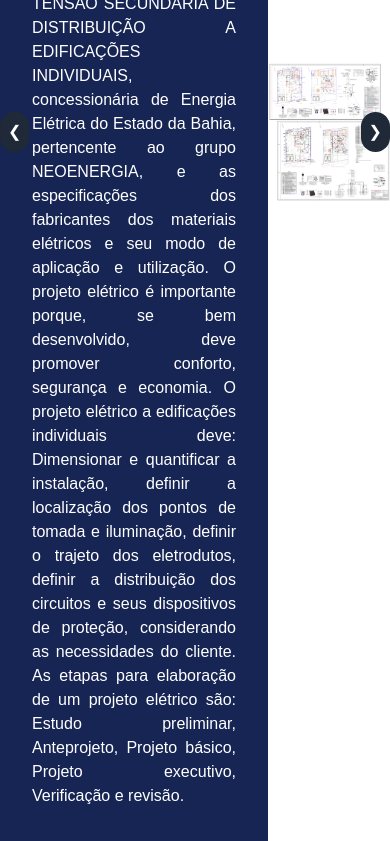
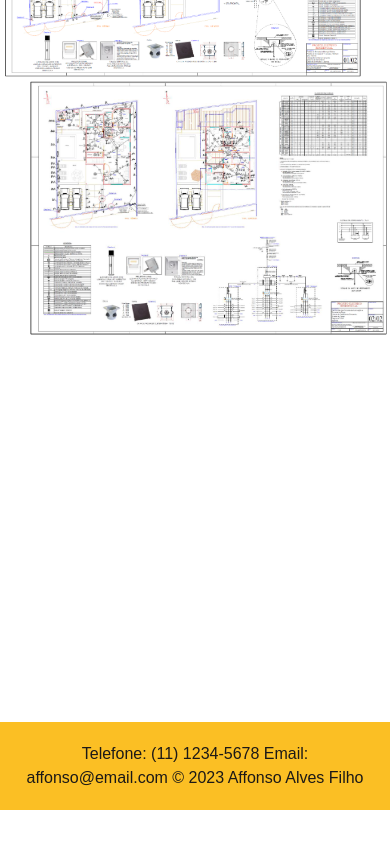
Before and after one commit to leolira/affonso-pro-br, a Vue app: page /Acervo in a window 390 px wide. Shown: the part 1156-1997 px from the top of the page. After the commit the page ends 1966 px from the top, so only its background shows below. Built offline with nearby package versions, Linux system fonts and the light colour scheme.

Commit message:
fixed responsive design issues

```diff
--- a/src/components/ContactPage.vue
+++ b/src/components/ContactPage.vue
@@ -1,4 +1,5 @@
 <template>
+    <div class="mx-auto max-w-screen-2xl">
         <form class="mt-20 ml-20 mb-20 mr-20">
             <div class="border-b border-gray-900/10 pb-12">
                 <h2 class="text-3xl font-semibold leading-7 text-gray-900">Contato</h2>
@@ -36,10 +37,9 @@
                             <button type="submit" class="rounded-md bg-blue-900 px-3 py-2 text-sm font-semibold text-white shadow-sm hover:bg-blue-950 focus-visible:outline focus-visible:outline-2 focus-visible:outline-offset-2 focus-visible:outline-indigo-600">Enviar</button>
                         </div>
                 </div>
+        </form>
+    </div>
 
-
-
-  </form>
 </template>
 <script setup>
 </script>
--- a/src/components/DownloadsPage.vue
+++ b/src/components/DownloadsPage.vue
@@ -1,4 +1,5 @@
 <template>
+    <div class="mx-auto max-w-screen-2xl">
         <div class="grid grid-cols-1 md:grid-cols-3 gap-6 m-auto max-w-[1280px] p-4 md:py-6">
             <card>
                 <div
@@ -88,6 +89,8 @@
                 </div>
             </card>
         </div>
+    </div>
+
 
 
 
--- a/src/components/FooterComp.vue
+++ b/src/components/FooterComp.vue
@@ -1,8 +1,11 @@
 <template>
-    <div class="bg-amber-400 text-center text-white p-5 ">
-        <p class="text-stone-900">
+    <div class="mx-auto max-w-screen-2xl">
+        <div class="bg-amber-400 text-center text-white p-5 ">
+            <p class="text-stone-900">
 
-Telefone: (11) 1234-5678 Email: affonso@email.com © 2023 Affonso Alves Filho
-</p>
+                Telefone: (11) 1234-5678 Email: affonso@email.com © 2023 Affonso Alves Filho
+            </p>
+        </div>
     </div>
+
 </template>
--- a/src/components/LandingPage.vue
+++ b/src/components/LandingPage.vue
@@ -3,5 +3,7 @@
 </script>
 
 <template>
-    <img class="w-fit max-h-screen" :src="banner" alt="banner" />
+    <div class="mx-auto max-w-screen-2xl">
+        <img class="w-fit max-h-screen aspect-ratio mx-auto flex justify-center" :src="banner" alt="banner" />
+    </div>
 </template>
--- a/src/components/Navbar.vue
+++ b/src/components/Navbar.vue
@@ -3,6 +3,7 @@
 import logo from "@/assets/img/icon.png"
 </script>
 <template>
+  <div class="mx-auto max-w-screen-2xl">
     <nav class="bg-blue-950 border-blue-900 py-4">
       <div class="flex flex-col md:flex-row justify-between items-center px-5">
         <div class="flex items-start space-x-4 mb-4 md:mb-0">
@@ -28,5 +29,7 @@
         </div>
       </div>
     </nav>
+  </div>
+
 
 </template>
--- a/src/components/ProjectSlider.vue
+++ b/src/components/ProjectSlider.vue
@@ -1,14 +1,13 @@
 <template>
-  <div class="relative w-full overflow-hidden">
+  <div class="relative w-full overflow-hidden mx-auto max-w-screen-2xl">
     <div class="flex transition-transform duration-300" :style="{ transform: `translateX(-${currentIndex * 100}%)` }">
-      <div v-for="(item, index) in items" :key="index" class="w-full flex-shrink-0 flex">
-        <div class="w-1/2 p-8 bg-blue-950 text-white flex items-center">
+      <div v-for="(item, index) in items" :key="index" class="w-full flex-shrink-0 flex flex-col sm:flex-row"> <div class="w-full sm:w-1/2 p-8 bg-blue-950 text-white flex items-center">
           <div>
             <h2 class="text-2xl font-bold">{{ item.title }}</h2>
             <p class="mt-4 text-justify">{{ item.text }}</p>
           </div>
         </div>
-        <div class="w-1/2">
+        <div class="w-full sm:w-1/2">
           <img :src="item.image" alt="Image" class="object-contain w-full h-full" />
         </div>
       </div>
```
Lines whose indentation alone changed are shown as unchanged.
